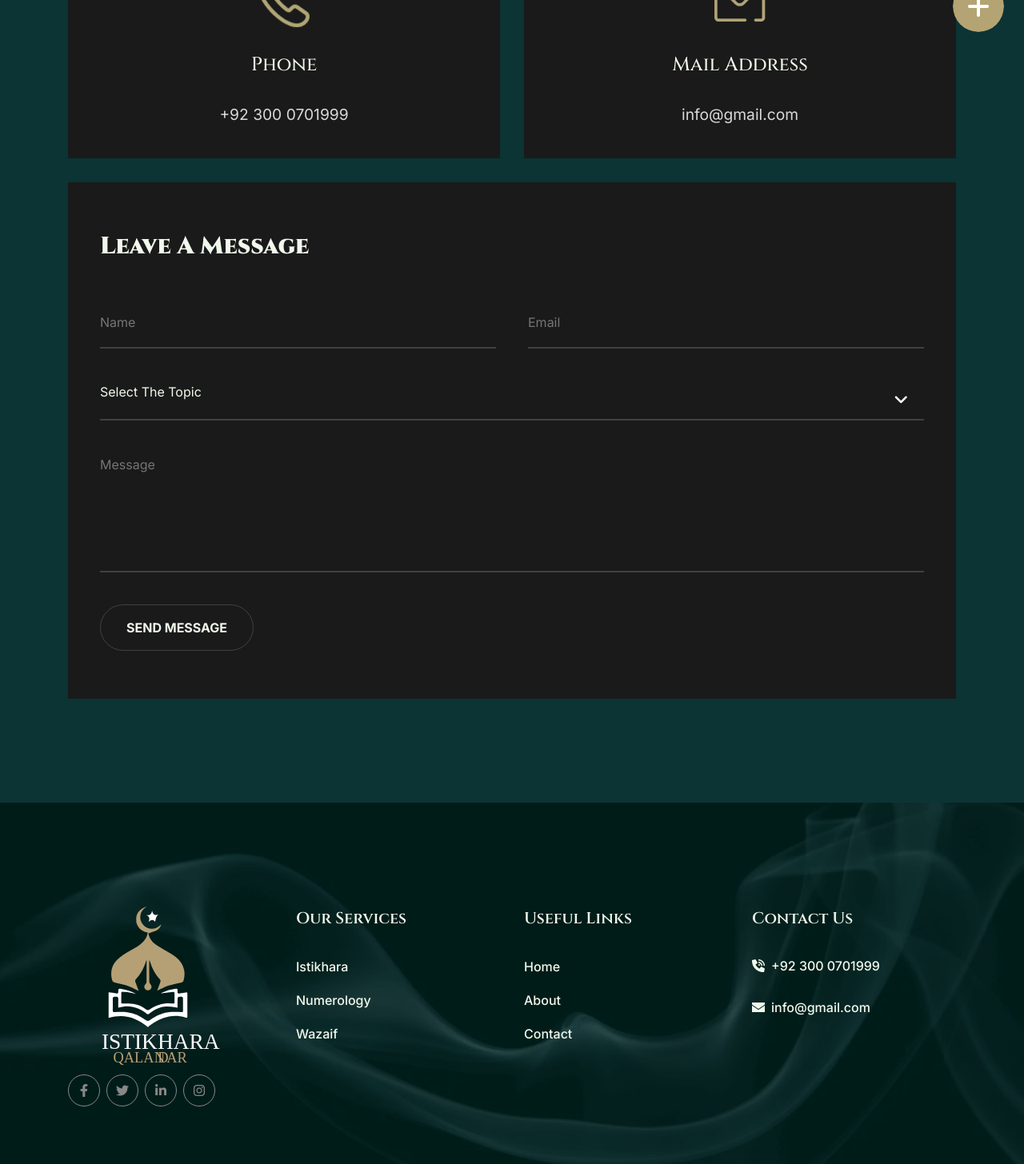
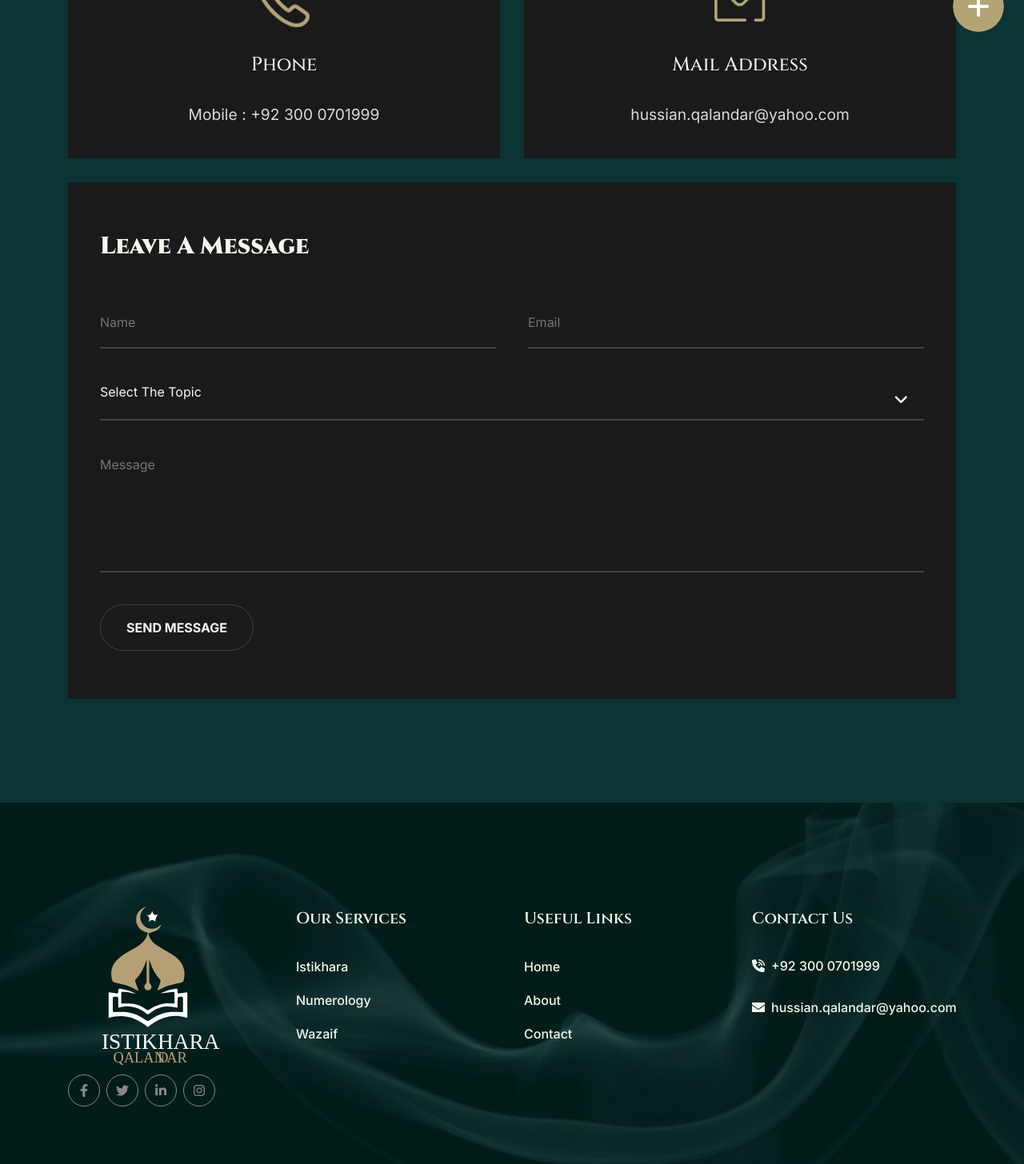
Before and after one commit to wahabsharif/istikhara-qalandar, a Next.js app: page /contact in a window 1280 px wide. Shown: the part 660-2116 px from the top of the page at 80% size. Built offline with nearby package versions, Linux system fonts and the light colour scheme.

Commit message:
Contact Form

```diff
--- a/src/components/containers/ContactMain.tsx
+++ b/src/components/containers/ContactMain.tsx
@@ -17,7 +17,7 @@ const ContactMain = () => {
               <div className="content">
                 <h4>Phone</h4>
                 <p>
-                  <Link href="tel:+923000701999">+92 300 0701999</Link>
+                  <Link href="tel:923000701999">Mobile : +92 300 0701999</Link>
                 </p>
               </div>
             </div>
@@ -29,10 +29,9 @@ const ContactMain = () => {
               </div>
               <div className="content">
                 <h4>Mail Address</h4>
-
                 <p>
-                  <Link href="mailto:info.company@gmail.com">
-                    info@gmail.com
+                  <Link href="mailto:hussian.qalandar@yahoo.com">
+                    hussian.qalandar@yahoo.com
                   </Link>
                 </p>
               </div>
--- a/src/components/layout/footer/Footer.tsx
+++ b/src/components/layout/footer/Footer.tsx
@@ -85,9 +85,9 @@ const Footer = () => {
                 <i className="fa-sharp fa-solid fa-phone-volume"></i>
                 +92 300 0701999
               </Link>
-              <Link href="mailto:info@istikhara-qalandar.com">
+              <Link href="mailto:hussian.qalandar@yahoo.com">
                 <i className="fa-sharp fa-solid fa-envelope"></i>
-                info@gmail.com
+                hussian.qalandar@yahoo.com
               </Link>
             </div>
           </div>
--- /dev/null
+++ b/src/pages/api/submitForm.ts
@@ -0,0 +1,20 @@
+// pages/api/submitForm.ts
+
+import { NextApiRequest, NextApiResponse } from "next";
+
+export default async function handler(
+  req: NextApiRequest,
+  res: NextApiResponse
+) {
+  if (req.method === "POST") {
+    // Process the form data here
+    console.log(req.body);
+
+    // Send a response back to the client
+    res.status(200).json({ message: "Form submitted successfully" });
+  } else {
+    // Handle any other HTTP method
+    res.setHeader("Allow", ["POST"]);
+    res.status(405).end(`Method ${req.method} Not Allowed`);
+  }
+}
```
